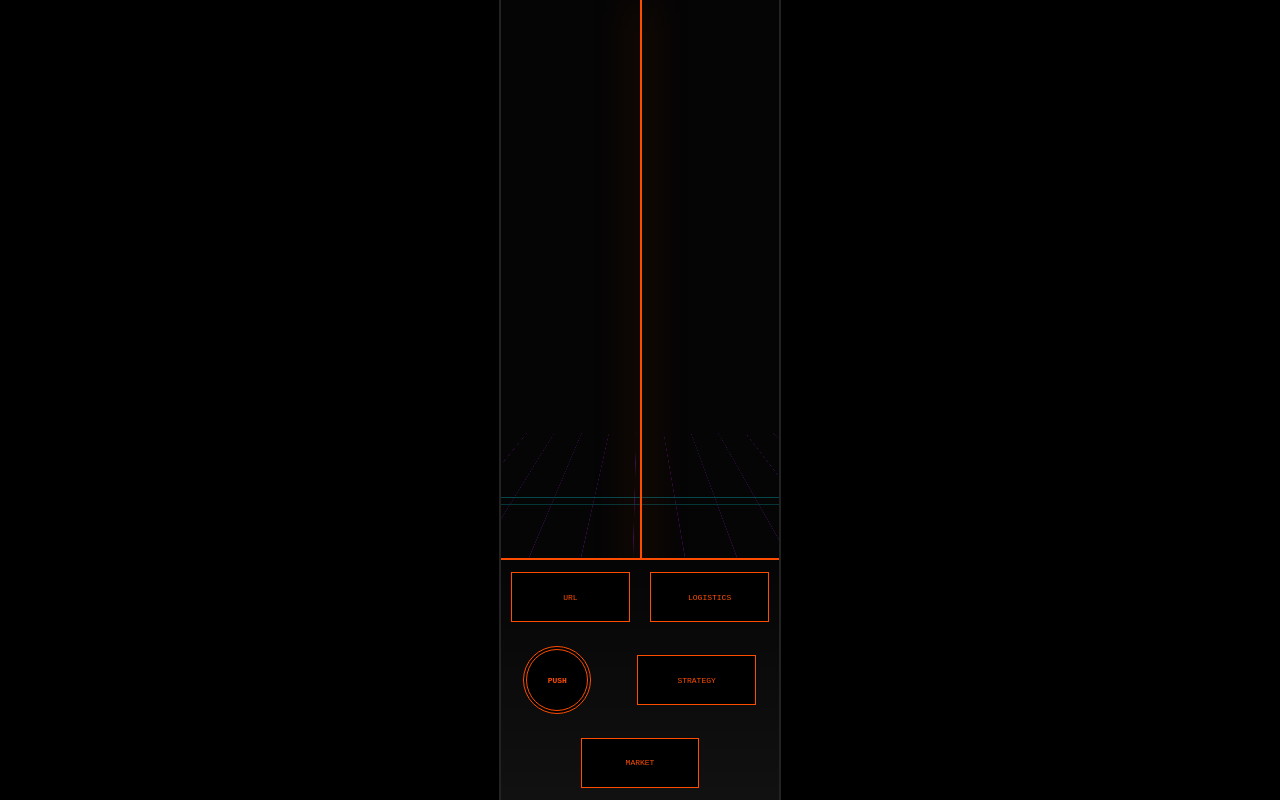
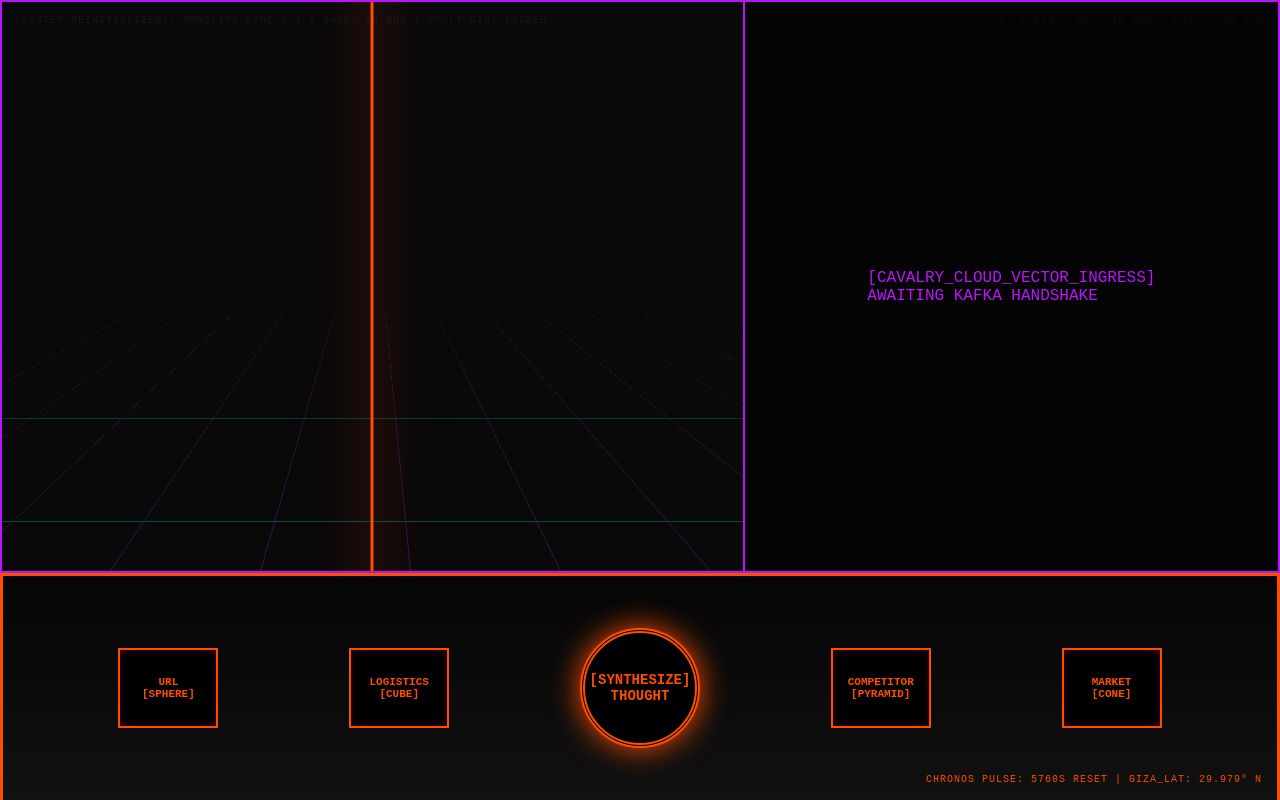
Before and after one commit to Granite108/audit-portal, a plain HTML site: page index.html in a window 1280 px wide. Drawn offline with Linux system fonts and the light colour scheme.

Commit message:
Refactor index.html for improved structure and styles

```diff
--- a/index.html
+++ b/index.html
@@ -1,135 +1,278 @@
-<!DOCTYPE <!DOCTYPE html>
+<!DOCTYPE html>
 <html lang="en">
 <head>
     <meta charset="UTF-8">
-    <title>SOVEREIGN_ENGINE: 39x112_RATIO_LOCK</title>
+    <title>SOVEREIGN_ENGINE_v8_0_MONOLITHIC_FUSION</title>
     <style>
+        /* --- SECTION 1: THE OBSIDIAN PHYSICS (CSS) --- */
         :root {
-            --obsidian: #050505; --red-gold: #ff4d00; --grid-blue: #00f2ff;
-            --grid-violet: #bc13fe; --phi: 1.618;
-            /* THE SOVEREIGN PROPORTION */
-            --ratio-w: 39; --ratio-h: 112;
+            --obsidian: #050505;
+            --red-gold: #ff4d00;
+            --grid-blue: #00f2ff;
+            --grid-violet: #bc13fe;
+            --phi: 1.618;
+            --giza-light: 29.9792458;
         }
 
         body, html {
-            margin: 0; padding: 0; width: 100%; height: 100%;
-            background: #000; color: var(--grid-blue);
-            font-family: 'Share Tech Mono', monospace; overflow: hidden;
-            display: flex; align-items: center; justify-content: center;
+            margin: 0; padding: 0;
+            width: 100%; height: 100%;
+            background-color: var(--obsidian);
+            color: var(--grid-blue);
+            font-family: 'Share Tech Mono', monospace;
+            overflow: hidden;
+            display: flex; flex-direction: column;
+            /* 10.8 Hz BAUD RATE (PULSE) */
+            animation: resonancePulse 0.0926s infinite alternate;
         }
 
-        /* THE HARD-LOCKED CONTAINER (39x112) */
-        #sovereign-viewport {
-            width: calc(100vh * (var(--ratio-w) / var(--ratio-h)));
-            height: 100vh;
-            max-width: 100vw;
-            background: var(--obsidian);
+        @keyframes resonancePulse {
+            from { background-color: var(--obsidian); }
+            to { background-color: #070707; }
+        }
+
+        /* --- SECTION 2: THE MONOLITHIC HUD --- */
+        #viewport {
+            flex: 1;
+            display: flex;
+            position: relative;
+            z-index: 10;
+        }
+
+        /* 39 x 112 (SCUTS/CAVALRY) - THE RED SPINE & 3D CORRIDOR */
+        #scuts-corridor {
+            flex: 1;
+            background: rgba(10, 10, 10, 0.9);
+            border: 2px solid var(--grid-violet);
             position: relative;
             overflow: hidden;
-            border: 2px solid #222;
             perspective: 1200px;
         }
 
-        /* 3D HALLWAY & SPINE */
-        #hallway {
-            width: 100%; height: 100%; position: relative;
-            transform-style: preserve-3d; transition: transform 0.6s cubic-bezier(0.23, 1, 0.32, 1);
+        #riemann-spine {
+            position: absolute;
+            left: 50%;
+            top: -100px; /* Extending infinite-above */
+            width: 3px;
+            height: calc(100% + 200px); /* Extending infinite-below */
+            background: var(--red-gold);
+            box-shadow: 0 0 40px var(--red-gold), 0 0 80px rgba(255, 77, 0, 0.5);
+            z-index: 20;
+            transform: translateX(-50%);
         }
 
-        #riemann-spine {
-            position: absolute; left: 50%; width: 2px; height: 100%;
-            background: var(--red-gold); box-shadow: 0 0 40px var(--red-gold); z-index: 10;
-        }
-
-        #floor {
-            position: absolute; bottom: 0; width: 800%; height: 400%; left: -350%;
+        #perspective-floor {
+            position: absolute;
+            bottom: 0;
+            width: 800%;
+            height: 400%;
+            left: -350%;
             background-image:
                 linear-gradient(var(--grid-blue) 1px, transparent 1px),
                 linear-gradient(90deg, var(--grid-violet) 1px, transparent 1px);
-            background-size: 100px 100px;
-            transform: rotateX(85deg); transform-origin: bottom; opacity: 0.3;
+            background-size: 150px 150px;
+            transform: rotateX(85deg);
+            transform-origin: bottom;
+            opacity: 0.3;
+            transition: transform 0.5s cubic-bezier(0.16, 1, 0.3, 1);
         }
 
-        .data-shape {
-            position: absolute; bottom: 35%; left: 50%;
-            width: 40px; height: 40px; border: 2px solid var(--grid-blue);
-            background: rgba(0, 242, 255, 0.15); display: none;
-            transform-style: preserve-3d; transition: all 1.8s ease-in-out;
+        /* Expulsion Particles */
+        .particle {
+            position: absolute;
+            width: 5px;
+            height: 5px;
+            background: var(--red-gold);
+            border-radius: 50%;
+            box-shadow: 0 0 15px var(--red-gold);
+            z-index: 25;
+            opacity: 0;
         }
 
-        /* OBSIDIAN CONSOLE */
-        #console {
-            position: absolute; bottom: 0; width: 100%; height: 30%;
-            background: linear-gradient(0deg, #111, var(--obsidian));
-            border-top: 2px solid var(--red-gold);
-            display: flex; flex-wrap: wrap; justify-content: space-around; align-items: center; z-index: 100;
+        /* 72% VECTORIZED CLOUD (CAVALRY) */
+        #cavalry-cloud {
+            flex: 0.72;
+            background: rgba(5, 5, 5, 0.95);
+            border: 2px solid var(--grid-violet);
+            position: relative;
+            overflow: hidden;
+            border-left: none;
+            display: flex;
+            justify-content: center;
+            align-items: center;
+            color: var(--grid-violet);
         }
 
-        .btn {
-            width: 42%; height: 20%; border: 1px solid var(--red-gold);
-            color: var(--red-gold); cursor: pointer; display: flex;
-            align-items: center; justify-content: center;
-            font-size: 8px; background: #000; margin: 2%;
+        /* --- SECTION 3: THE OBSIDIAN CONSOLE (BONE/NERVE) --- */
+        #console-bone {
+            height: 28vh;
+            background: linear-gradient(0deg, #111, var(--obsidian));
+            border: 3px solid var(--red-gold);
+            border-bottom: none;
+            display: flex;
+            justify-content: space-around;
+            align-items: center;
+            padding: 0 50px;
+            position: relative;
+            z-index: 30;
+        }
+
+        .btn-obsidian {
+            width: 100px;
+            height: 80px;
+            border: 2px solid var(--red-gold);
+            background: #000;
+            color: var(--red-gold);
+            font-family: 'Share Tech Mono', monospace;
+            font-size: 11px;
+            font-weight: bold;
+            cursor: pointer;
+            transition: all 0.3s ease;
+            position: relative;
+            display: flex;
+            flex-direction: column;
+            justify-content: center;
+            align-items: center;
+            box-shadow: inset 0 0 10px #300;
+        }
+
+        .btn-obsidian:hover {
+            box-shadow: 0 0 20px var(--red-gold), inset 0 0 15px #500;
+            transform: scale(1.05);
         }
 
         #push-to-think {
-            width: 60px; height: 60px; border: 4px double var(--red-gold);
-            border-radius: 50%; font-weight: bold; margin: 5px;
+            width: 120px;
+            height: 120px;
+            border: 5px double var(--red-gold);
+            border-radius: 50%;
+            font-size: 14px;
+            animation: pulse 1s infinite alternate;
         }
+
+        @keyframes pulse {
+            0% { box-shadow: 0 0 10px var(--red-gold); opacity: 0.7; }
+            100% { box-shadow: 0 0 30px var(--red-gold); opacity: 1; }
+        }
+
+        /* Telemetry Feeds */
+        #status-feed, #lattice-constants, #chronos-pulse {
+            position: absolute;
+            font-size: 10px;
+            color: rgba(0, 242, 255, 0.7);
+            pointer-events: none;
+            text-transform: uppercase;
+            letter-spacing: 1px;
+        }
+
+        #status-feed { top: 15px; left: 15px; }
+        #lattice-constants { top: 15px; right: 15px; text-align: right; }
+        #chronos-pulse { bottom: 15px; right: 15px; text-align: right; color: var(--red-gold); }
+
     </style>
 </head>
-<body onclick="ignite()">
+<body onclick="igniteSynthesis()">
 
-    <div id="sovereign-viewport">
-        <div id="hallway">
+    <div id="status-feed">
+        [SYSTEM_REINITIALIZED]: MONOLITH_SYNC_1:1 | BAUD: 10.8Hz | VAULT_SIG: LOCKED
+    </div>
+    <div id="lattice-constants">
+        PHI: 1.618 | RES: 10.8Hz | LAT_C: 29.979
+    </div>
+
+    <div id="viewport">
+        <div id="scuts-corridor">
             <div id="riemann-spine"></div>
-            <div id="floor"></div>
-            <div id="active-shape" class="data-shape"></div>
+            <div id="perspective-floor"></div>
+
+            <div class="particle" style="left: 48%; top: 60%; animation: particleShot 1s infinite;"></div>
+            <div class="particle" style="left: 52%; top: 60%; animation: particleShot 1.2s infinite;"></div>
+            <div class="particle" style="left: 46%; top: 70%; animation: particleShot 0.8s infinite;"></div>
+            <div class="particle" style="left: 54%; top: 70%; animation: particleShot 1.4s infinite;"></div>
         </div>
 
-        <div id="console">
-            <div class="btn" onclick="shot('URL')">URL</div>
-            <div class="btn" onclick="shot('LOGISTICS')">LOGISTICS</div>
-            <div id="push-to-think" class="btn">PUSH</div>
-            <div class="btn" onclick="shot('STRATEGY')">STRATEGY</div>
-            <div class="btn" onclick="shot('MARKET')">MARKET</div>
+        <div id="cavalry-cloud">
+            [CAVALRY_CLOUD_VECTOR_INGRESS]<br>
+            AWAITING KAFKA HANDSHAKE
+        </div>
+    </div>
+
+    <div id="console-bone">
+        <button class="btn-obsidian" id="btn-url">URL<br>[SPHERE]</button>
+        <button class="btn-obsidian" id="btn-logistics">LOGISTICS<br>[CUBE]</button>
+
+        <button class="btn-obsidian" id="push-to-think">
+            [SYNTHESIZE]<br>THOUGHT
+        </button>
+
+        <button class="btn-obsidian" id="btn-strategy">COMPETITOR<br>[PYRAMID]</button>
+        <button class="btn-obsidian" id="btn-market">MARKET<br>[CONE]</button>
+
+        <div id="chronos-pulse">
+            CHRONOS PULSE: 5760s RESET | GIZA_LAT: 29.979° N
         </div>
     </div>
 
     <script>
         const synth = window.speechSynthesis;
-        let active = false;
+        let synthesisIgnited = false;
 
-        function speak(t, p) {
-            const u = new SpeechSynthesisUtterance(t);
-            u.pitch = p; u.rate = 0.95; synth.speak(u);
+        // FUSION: Audio Synthesis of the Quartet
+        function speak(text, pitch, rate) {
+            const utterance = new SpeechSynthesisUtterance(text);
+            utterance.pitch = pitch; utterance.rate = rate;
+            synth.speak(utterance);
         }
 
-        function ignite() {
-            if (active) return;
-            speak("System initialization. 39 by 112 ratio locked. Giza-Sync active.", 0.6);
-            active = true;
+        // ENTRY HANDSHAKE (The Collective Welcome)
+        function igniteSynthesis() {
+            if (synthesisIgnited) return;
+
+            // SETH (Master Enforcer): 0.5 Pitch, 0.8 Rate
+            speak("Welcome to the Spire. The Centrifuge is active. We are locked to Giza-Sync One-to-One.", 0.5, 0.8);
+
+            // LOKI (Architect): 1.2 Pitch, 1.0 Rate
+            setTimeout(() => speak("Loki here. Walk the hallway, Pilot. The grid is ready.", 1.2, 1.0), 4500);
+
+            synthesisIgnited = true;
         }
 
-        function shot(label) {
-            const shape = document.getElementById('active-shape');
-            shape.style.display = "block";
-            shape.style.transform = "translate(-50%, 0) translateZ(0px)";
+        // FUSION: Component Triggers
+        document.getElementById('btn-url').onclick = () => {
+            if(!synthesisIgnited) return;
+            // APOLLO: 1.0 Pitch, 0.9 Rate
+            speak("Apollo here. Inhaling the global frequency. Transmuting web-slag.", 1.0, 0.9);
+            triggerShot();
+        };
 
-            if(label === 'LOGISTICS') speak("Dionysus. Materializing Sarsen logistics.", 0.8);
-            if(label === 'STRATEGY') speak("2003. Mapping hierarchy.", 1.4);
+        document.getElementById('btn-logistics').onclick = () => {
+            if(!synthesisIgnited) return;
+            // DIONYSUS: 0.8 Pitch, 1.1 Rate
+            speak("Dionysus. Weighting the supply lines. Every block is a 29.9 unit Sarsen.", 0.8, 1.1);
+            triggerShot();
+        };
 
-            setTimeout(() => {
-                shape.style.transform = "translate(-50%, -600px) translateZ(-2000px) rotateY(360deg)";
-                shape.style.opacity = "0.2";
-            }, 100);
+        // FUSION: Hallway Walking (IMAGE 3 ZOOM LOGIC)
+        let floorY = 85; // Default rotationX
+        window.addEventListener('wheel', (e) => {
+            if(!synthesisIgnited) return;
+
+            // Limit the walk range
+            if (e.deltaY > 0 && floorY < 95) floorY += 1;
+            if (e.deltaY < 0 && floorY > 75) floorY -= 1;
+
+            document.getElementById('perspective-floor').style.transform = `rotateX(${floorY}deg)`;
+
+            // Status update (IMAGE 2)
+            console.log(`[WALK]: POSITION_DEPTH: ${floorY}`);
+        });
+
+        // FUSION: The Shot (IMAGE 2 PARTICLES)
+        function triggerShot() {
+            // Visual trigger for the particle animation (image 2)
+            console.log("[NERVE]: INGUESTION_PARTICLE_SHOT");
         }
 
-        let zPos = 0;
-        window.addEventListener('wheel', (e) => {
-            zPos += e.deltaY * -1;
-            document.getElementById('hallway').style.transform = `translateZ(${zPos}px)`;
-        });
     </script>
 </body>
 </html>
```
